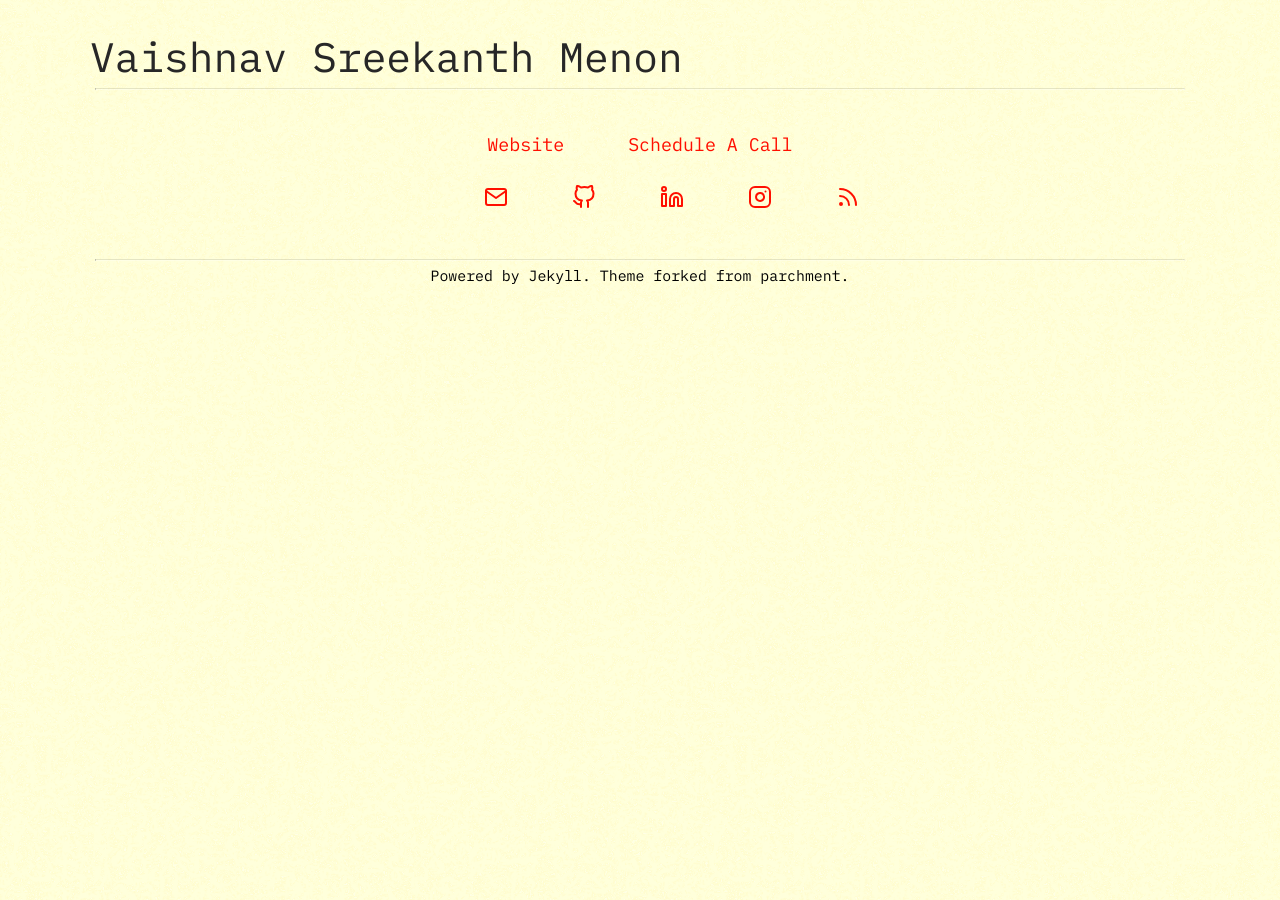
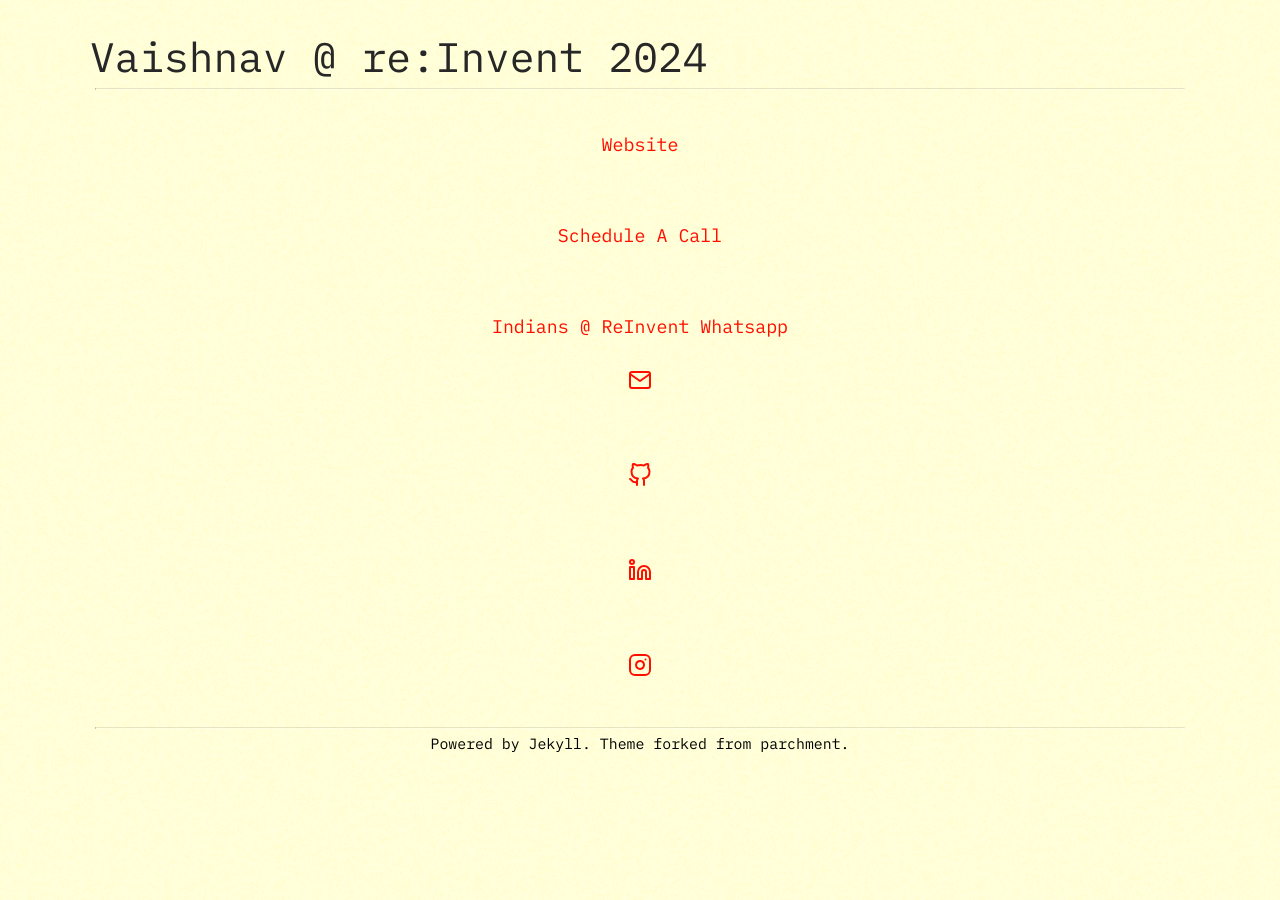
Before and after one commit to vaishnavsm/vsmname.github.io, a Jekyll site: the page docs/index.html, which Jekyll copies as it is, in a window 1280 px wide. Built offline with Jekyll 4.4.1, drawn with Linux system fonts in a browser that asks for light colours.

Commit message:
reinvent

```diff
--- a/_config.yml
+++ b/_config.yml
@@ -1,9 +1,9 @@
-title: Vaishnav Sreekanth Menon
+title: Vaishnav @ re:Invent 2024
 author: Vaishnav Sreekanth Menon
 
 destination: docs
 
-url: "https://vaishnavsm.com"
+url: "https://vsm.name"
 
 footer_only_homepage: true
 footer_url: "https://github.com/vaishnavsm/vaishnavsm.github.io"
@@ -15,12 +15,12 @@
   - title: Website
     href: https://vaishnavsm.com
   - title: Schedule A Call
-    href: https://calendly.com/vaishnavsm/catch-up
+    href: https://calendly.com/vaishnavsm/meet-at-re-invent
+  - title: Indians @ ReInvent Whatsapp
+    href: https://chat.whatsapp.com/Ff52KklVAqYINOHzzpvVHn
 
 # titles come from https://feathericons.com/
 socials:
-  - href: https://vaishnavsm.com
-    title: web
   - href: mailto://hey@vaishnavsm.com
     title: mail
   - href: https://github.com/vaishnavsm
@@ -29,8 +29,6 @@
     title: linkedin
   - href: https://www.instagram.com/_vaishnavsm_/
     title: instagram
-  - href: https://vaishnavsm.com/feed.xml
-    title: rss
 
 permalink: /:year-:month-:day-:title/
 sass:
--- a/css/main.scss
+++ b/css/main.scss
@@ -345,6 +345,8 @@
   padding: 1rem;
   .socials-bar {
     display: flex;
+    flex-direction: column;
+    align-items: center;
     justify-content: center;
     gap: 4rem;
     li {
--- a/docs/feed.xml
+++ b/docs/feed.xml
@@ -1 +1 @@
-<?xml version="1.0" encoding="utf-8"?><feed xmlns="http://www.w3.org/2005/Atom" ><generator uri="https://jekyllrb.com/" version="4.3.4">Jekyll</generator><link href="https://vaishnavsm.com/feed.xml" rel="self" type="application/atom+xml" /><link href="https://vaishnavsm.com/" rel="alternate" type="text/html" /><updated>2024-12-02T12:14:37-08:00</updated><id>https://vaishnavsm.com/feed.xml</id><title type="html">Vaishnav Sreekanth Menon</title><author><name>Vaishnav Sreekanth Menon</name></author></feed>
+<?xml version="1.0" encoding="utf-8"?><feed xmlns="http://www.w3.org/2005/Atom" ><generator uri="https://jekyllrb.com/" version="4.3.4">Jekyll</generator><link href="https://vsm.name/feed.xml" rel="self" type="application/atom+xml" /><link href="https://vsm.name/" rel="alternate" type="text/html" /><updated>2024-12-02T12:32:48-08:00</updated><id>https://vsm.name/feed.xml</id><title type="html">Vaishnav @ re:Invent 2024</title><author><name>Vaishnav Sreekanth Menon</name></author></feed>
--- a/docs/index.html
+++ b/docs/index.html
@@ -3,13 +3,13 @@
   <head>
 
 
-  <title>Vaishnav Sreekanth Menon</title>
+  <title>Vaishnav @ re:Invent 2024</title>
 
   <meta charset="utf-8" />
   <meta name="viewport" content="width=device-width, initial-scale=1" />
   <meta
     name="keywords"
-    content="blog, Vaishnav Sreekanth Menon, Vaishnav Sreekanth Menon, jekyll"
+    content="blog, Vaishnav Sreekanth Menon, Vaishnav @ re:Invent 2024, jekyll"
   />
   <meta name="author" content="Vaishnav Sreekanth Menon" />
 
@@ -19,29 +19,29 @@
     rel="stylesheet"
     type="text/css"
   />
-  <link rel="stylesheet" href="https://vaishnavsm.com/css/main.css" />
-  <link rel="stylesheet" href="https://vaishnavsm.com/css/syntax.css" />
-  <link rel="icon" type="image/ico" href="https://vaishnavsm.com/assets/favicon.ico" />
-  <link rel="shortcut-icon" type="image/ico" href="https://vaishnavsm.com/assets/favicon.ico" />
+  <link rel="stylesheet" href="https://vsm.name/css/main.css" />
+  <link rel="stylesheet" href="https://vsm.name/css/syntax.css" />
+  <link rel="icon" type="image/ico" href="https://vsm.name/assets/favicon.ico" />
+  <link rel="shortcut-icon" type="image/ico" href="https://vsm.name/assets/favicon.ico" />
 
   <!-- For Facebook -->
   <meta property="og:title" content="" />
-  <meta property="og:image" itemprop="image" content="https://vaishnavsm.com/assets/favicon.ico" />
+  <meta property="og:image" itemprop="image" content="https://vsm.name/assets/favicon.ico" />
   <meta property="og:description" content="" />
 
   <!-- For Twitter -->
   <meta name="twitter:card" content="summary" />
-  <meta name="twitter:title" content="Vaishnav Sreekanth Menon" />
+  <meta name="twitter:title" content="Vaishnav @ re:Invent 2024" />
   <meta name="twitter:description" content="" />
-  <meta name="twitter:image" content="https://vaishnavsm.com/assets/favicon.ico" />
+  <meta name="twitter:image" content="https://vsm.name/assets/favicon.ico" />
 </head>
 
 
   <body>
     <div class="container">
       <div class="navbar">
-  <a class="site-title" href="https://vaishnavsm.com/">
-    Vaishnav Sreekanth Menon
+  <a class="site-title" href="https://vsm.name/">
+    Vaishnav @ re:Invent 2024
   </a>
 
   <ul class="pull-right">
@@ -60,16 +60,16 @@
         </li>
 
         <li>
-            <a href="https://calendly.com/vaishnavsm/catch-up">Schedule A Call</a>
+            <a href="https://calendly.com/vaishnavsm/meet-at-re-invent">Schedule A Call</a>
+        </li>
+
+        <li>
+            <a href="https://chat.whatsapp.com/Ff52KklVAqYINOHzzpvVHn">Indians @ ReInvent Whatsapp</a>
         </li>
 
     </nav>
     <br />
     <nav class="socials-bar">
-
-        <li>
-            <a href="https://vaishnavsm.com"><i data-feather="web"></i></a>
-        </li>
 
         <li>
             <a href="mailto://hey@vaishnavsm.com"><i data-feather="mail"></i></a>
@@ -85,10 +85,6 @@
 
         <li>
             <a href="https://www.instagram.com/_vaishnavsm_/"><i data-feather="instagram"></i></a>
-        </li>
-
-        <li>
-            <a href="https://vaishnavsm.com/feed.xml"><i data-feather="rss"></i></a>
         </li>
 
     </nav>
--- a/docs/robots.txt
+++ b/docs/robots.txt
@@ -1 +1 @@
-Sitemap: https://vaishnavsm.com/sitemap.xml
+Sitemap: https://vsm.name/sitemap.xml
--- a/docs/sitemap.xml
+++ b/docs/sitemap.xml
@@ -1,9 +1,9 @@
 <?xml version="1.0" encoding="UTF-8"?>
 <urlset xmlns:xsi="http://www.w3.org/2001/XMLSchema-instance" xsi:schemaLocation="http://www.sitemaps.org/schemas/sitemap/0.9 http://www.sitemaps.org/schemas/sitemap/0.9/sitemap.xsd" xmlns="http://www.sitemaps.org/schemas/sitemap/0.9">
 <url>
-<loc>https://vaishnavsm.com/</loc>
+<loc>https://vsm.name/</loc>
 </url>
 <url>
-<loc>https://vaishnavsm.com/tags/</loc>
+<loc>https://vsm.name/tags/</loc>
 </url>
 </urlset>
```
Also changed, not shown: docs/404.html (+11 -11 lines), docs/tags/index.html (+11 -11 lines), docs/css/main.css, 1 other file.
